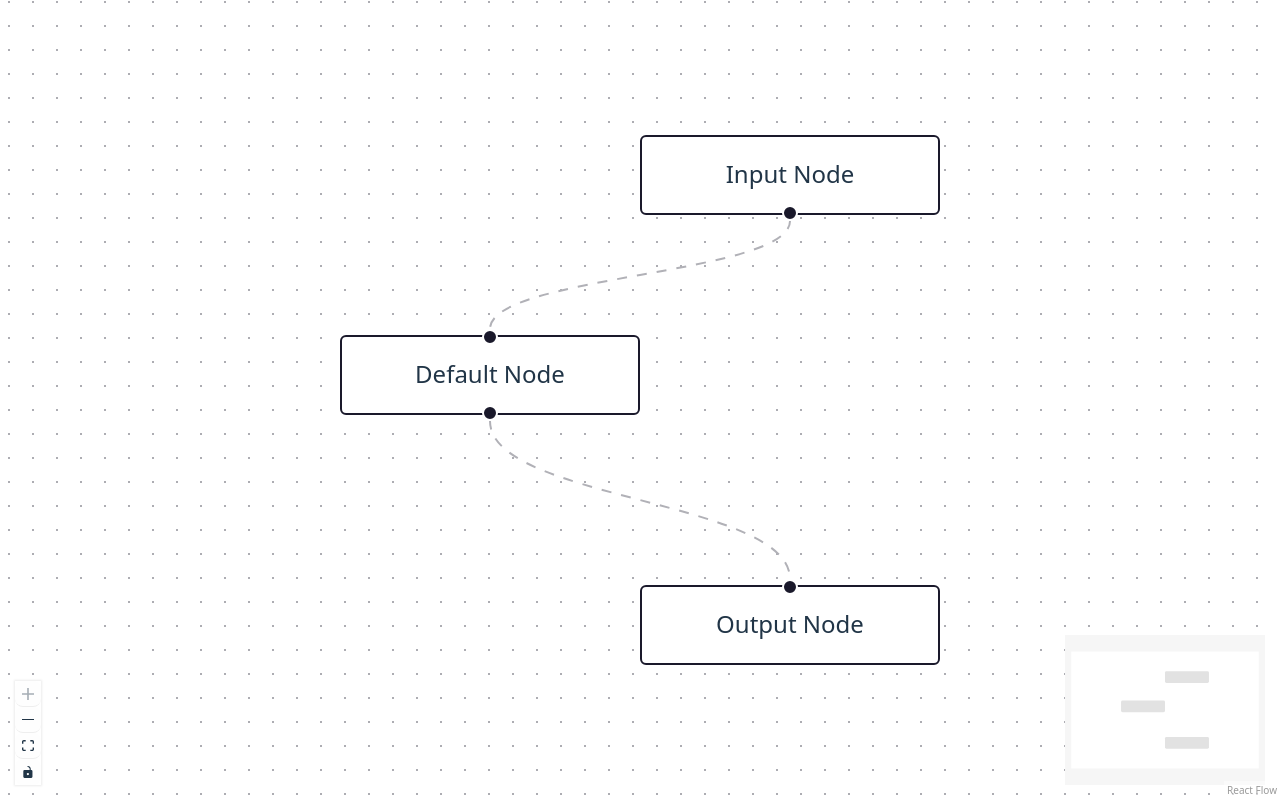
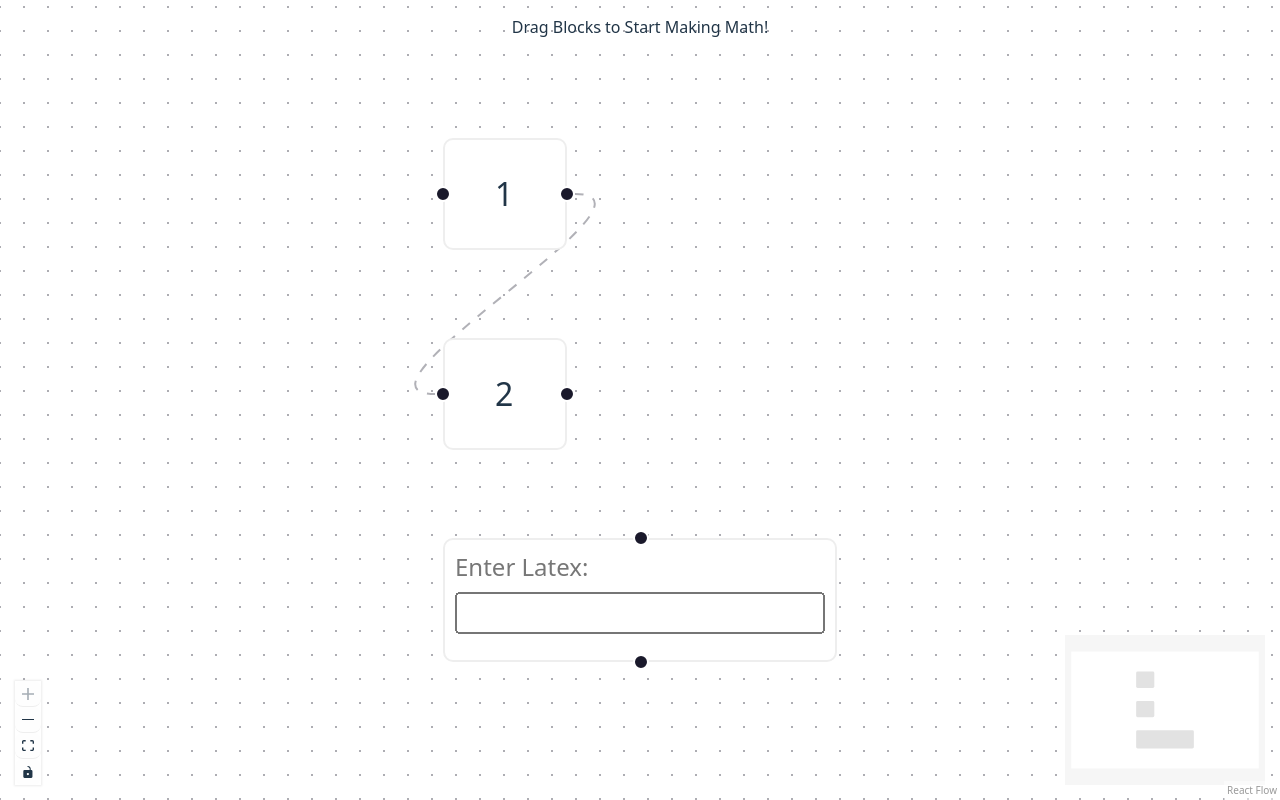
Before and after one commit to prerakn8/mathnetic, a React (Vite) app: page / in a window 1280 px wide. Built offline with nearby package versions, Linux system fonts and the light colour scheme.

Commit message:
New Node Types: Numeric and LaTeX; Attempted Math Bank and Drag n Drop Functionality (doesn't work)

```diff
--- a/src/App.jsx
+++ b/src/App.jsx
@@ -1,47 +1,64 @@
-import React, { useCallback, useState } from 'react';
+import React, { useCallback } from 'react';
 import {
   ReactFlow,
+  Controls,
   Background,
-  MiniMap,
-  Controls,
-  Panel,
-  NodeToolbar,
-  NodeResizer,
-  useNodesState,
+  useNodesState, // If you need more customization, use applyNodeChanges and applyEdgeChanges
   useEdgesState,
   addEdge,
-  applyEdgeChanges,
-  applyNodeChanges,
+  SelectionMode,
+  MiniMap,
+  Panel,
+  ReactFlowProvider
 } from '@xyflow/react';
+
 import '@xyflow/react/dist/style.css';
+import NumericNode from './components/node_types/NumericNode';
+import LaTeXNode from './components/node_types/LaTeXNode';
 
-import { initialNodes } from './initialNodes';
-import { initialEdges } from './initialEdges';
+const nodeTypes = {
+  numeric: NumericNode,
+  latex: LaTeXNode
+}
+
+const initialNodes = [
+  { id: '1', position: { x: 0, y: 0 }, data: { value: '1' }, type: 'numeric'},
+  { id: '2', position: { x: 0, y: 100 }, data: { value: '2' }, type: 'numeric' },
+  { id: '3', position: { x: 0, y: 200 }, data: { value: '+' }, type: 'latex' }
+];
+const initialEdges = [{ id: 'e1-2', source: '1', target: '2' }];
 
 export default function App() {
   const [nodes, setNodes, onNodesChange] = useNodesState(initialNodes);
   const [edges, setEdges, onEdgesChange] = useEdgesState(initialEdges);
 
   const onConnect = useCallback(
-    (params) => setEdges((eds) => addEdge(params, eds)),
+    (connection) => setEdges((eds) => addEdge(connection, eds)),
     [setEdges],
   );
 
+  const defaultEdgeOptions = { animated: true };
+
   return (
     <div style={{ width: '100vw', height: '100vh' }}>
+      <ReactFlowProvider>
         <ReactFlow
           nodes={nodes}
           edges={edges}
           onNodesChange={onNodesChange}
           onEdgesChange={onEdgesChange}
           onConnect={onConnect}
+          defaultEdgeOptions={defaultEdgeOptions}
+          SelectionMode={SelectionMode.Partial}
+          nodeTypes={nodeTypes}
           fitView
-        defaultEdgeOptions={{ animated: true }}
         >
+          <Panel position="top-center">Drag Blocks to Start Making Math!</Panel>
+          <MiniMap ariaLabel="Mathnetic Mini Map" pannable zoomable/>
           <Controls />
-        <MiniMap />
           <Background variant="dots" gap={12} size={1} />
         </ReactFlow>
+      </ReactFlowProvider>
     </div>
   );
 }
--- /dev/null
+++ b/src/components/node_types/LaTeXNode/index.css
@@ -0,0 +1,13 @@
+.latex-node {
+  height: 50px;
+  border: 1px solid #eee;
+  padding: 5px;
+  border-radius: 5px;
+  background: white;
+}
+
+.latex-node label {
+  display: block;
+  color: #777;
+  font-size: 12px;
+}
--- /dev/null
+++ b/src/components/node_types/LaTeXNode/index.jsx
@@ -0,0 +1,21 @@
+import { useCallback } from 'react';
+import { Handle, Position } from '@xyflow/react';
+
+function LaTeXNode({ data }) {
+  const onChange = useCallback((event) => {
+    console.log(event.target.value);
+  }, []);
+
+  return (
+    <div className="latex-node">
+      <Handle type="target" position={Position.Top} />
+      <div>
+        <label htmlFor="latex">Enter Latex:</label>
+        <input id="latex" name="latex" onChange={onChange} className="nodrag" />
+      </div>
+      <Handle type="source" position={Position.Bottom} id="a" />
+    </div>
+  );
+}
+
+export default LaTeXNode;
--- /dev/null
+++ b/src/components/node_types/NumericNode/index.css
@@ -0,0 +1,7 @@
+.numeric-node {
+  border: 1px solid #eee;
+  width: 10px;
+  padding: 15px 25px;
+  border-radius: 5px;
+  background: white;
+}
--- /dev/null
+++ b/src/components/node_types/NumericNode/index.jsx
@@ -0,0 +1,15 @@
+import { useCallback } from 'react';
+import { Handle, Position } from '@xyflow/react';
+
+function NumericNode({ id, data }) {
+
+  return (
+    <div className="numeric-node">
+      <Handle type="target" position={Position.Left} />
+      <div>{data.value}</div>
+      <Handle type="source" position={Position.Right} id="a"/>
+    </div>
+  );
+}
+
+export default NumericNode;
--- a/src/index.css
+++ b/src/index.css
@@ -1,3 +1,6 @@
+@import './components/node_types/NumericNode/index.css';
+@import './components/node_types/LaTeXNode/index.css';
+
 :root {
   font-family: system-ui, Avenir, Helvetica, Arial, sans-serif;
   line-height: 1.5;
--- a/src/initialEdges.jsx
+++ /dev/null
@@ -1,4 +0,0 @@
-export const initialEdges = [
-  { id: 'e1-2', source: '1', target: '2' },
-  { id: 'e2-3', source: '2', target: '3', animated: true },
-];
--- a/src/initialNodes.jsx
+++ /dev/null
@@ -1,20 +0,0 @@
-export const initialNodes = [
-  {
-    id: '1',
-    type: 'input',
-    data: { label: 'Input Node' },
-    position: { x: 250, y: 25 },
-  },
-
-  {
-    id: '2',
-    data: { label: <div>Default Node</div> },
-    position: { x: 100, y: 125 },
-  },
-  {
-    id: '3',
-    type: 'output',
-    data: { label: 'Output Node' },
-    position: { x: 250, y: 250 },
-  },
-];
```
Also changed, not shown: src/components/DnDFlow.jsx (added, +97 -0 lines), src/components/Sidebar.jsx (added, +37 -0 lines), src/components/handle/index.jsx (added, +27 -0 lines). Lines whose indentation alone changed are shown as unchanged.
